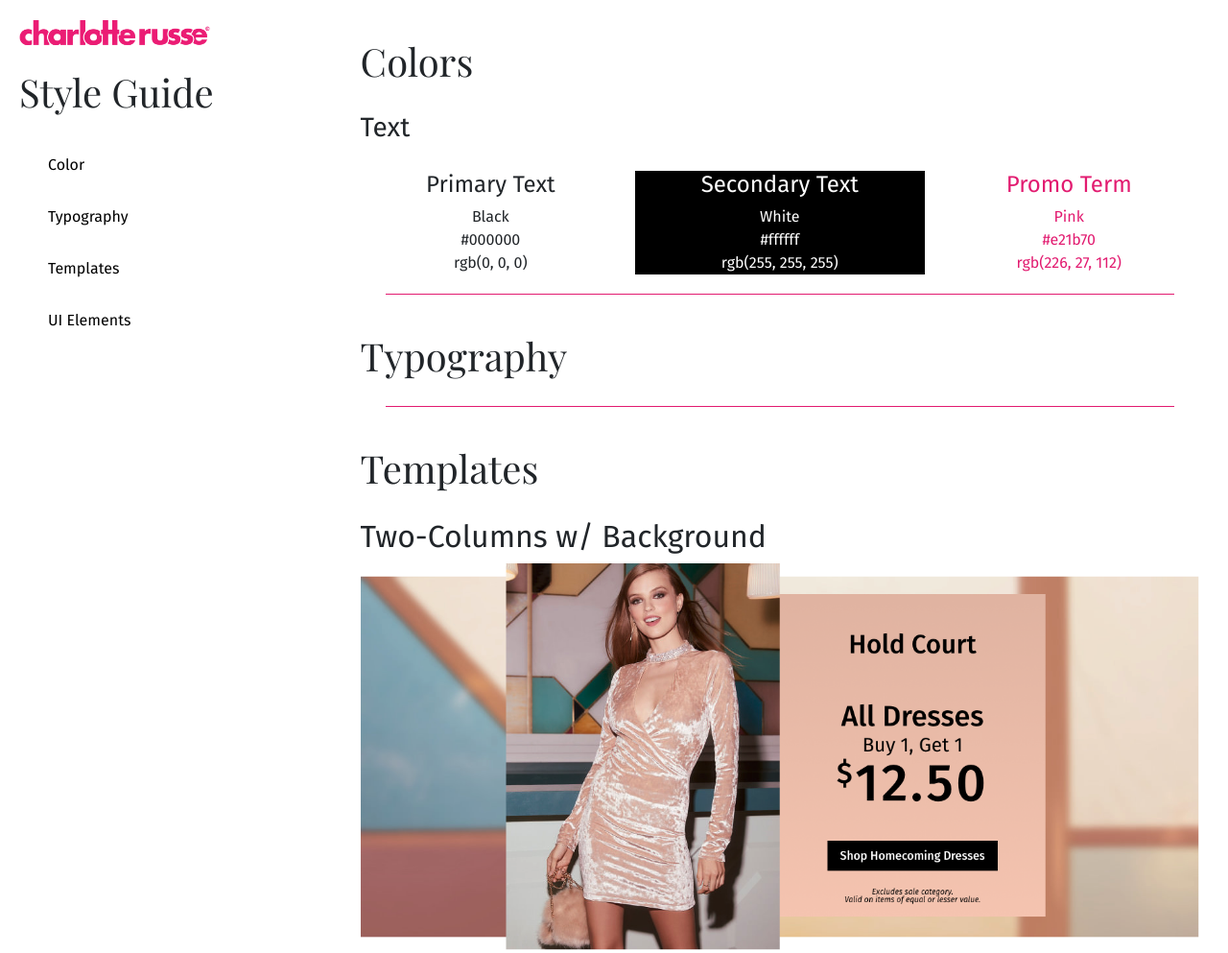
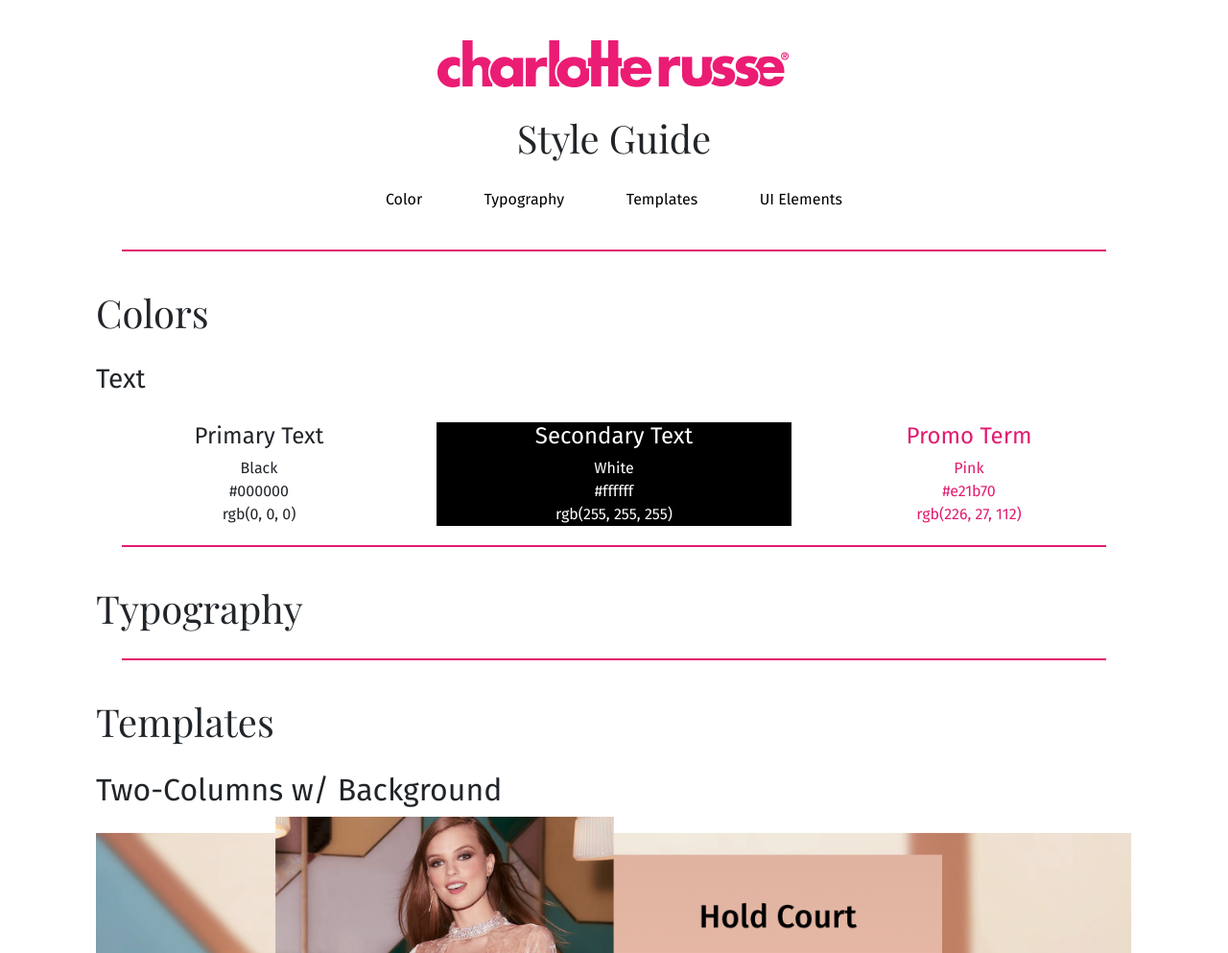
Before and after one commit to Dnguye92/charlotte-styleguide, a website: page app/index.html in a window 1280 px wide. Shown: the top 993 px of the page at 96% size. Drawn offline with nearby package versions, Linux system fonts and the light colour scheme.

Commit message:
Revert "Merge remote-tracking branch 'origin/sidenav'"
This reverts commit 854eb93d8f88d45d0ba743ec3cfa7f33c086c69d, reversing
changes made to 897c88f025979e5ba803cd7f4d75e19c4498bbe7.

```diff
--- a/app/index.html
+++ b/app/index.html
@@ -11,6 +11,9 @@
 <body>
 
 	<header>
+		<div class="container header">
+			<div class="row">
+				<div class="col-sm-12 text-center">
 					<img src="img/main-logo.png" alt="" class="img-fluid">
 					<h1>Style Guide</h1>
 					<ul>
@@ -19,9 +22,13 @@
 						<li><a href="#templates">Templates</a></li>
 						<li><a href="#ui-Elements">UI Elements</a></li>
 					</ul>
+				</div>
+			</div>
+		</div>
 	</header>
 
-	<div class="content">
+	<hr>
+
 	<div class="container" id="color">
 		<div class="row">
 			<div class="col-sm-12">
@@ -85,7 +92,6 @@
 			<div class="col-sm-12">
 				<h2>Two-Columns w/ Background</h2>
 				<img src="img/2-col-bg.jpg" class="img-fluid">
-
 			</div>
 		</div>
 		<div class="row">
@@ -123,7 +129,7 @@
 			</div>
 		</div>
 	</div>
-	</div>
+
 
 <script src="https://code.jquery.com/jquery-3.2.1.slim.min.js" integrity="sha384-KJ3o2DKtIkvYIK3UENzmM7KCkRr/rE9/Qpg6aAZGJwFDMVNA/GpGFF93hXpG5KkN" crossorigin="anonymous"></script>
 <script src="https://cdnjs.cloudflare.com/ajax/libs/popper.js/1.11.0/umd/popper.min.js" integrity="sha384-b/U6ypiBEHpOf/4+1nzFpr53nxSS+GLCkfwBdFNTxtclqqenISfwAzpKaMNFNmj4" crossorigin="anonymous"></script>
--- a/app/scss/app.scss
+++ b/app/scss/app.scss
@@ -47,53 +47,19 @@
 }
 
 hr {
-	border-color: $pink;
-	border-width: 1px;
-	width: 88%;
+	border: 1px solid $pink;
+	width: 80%;
 }
 
-header {
-	background-color: $white;
-	text-align: center;
-	@include small {
-		bottom: 0;
-		min-width: 150px;
-		padding: 20px;
-		position: fixed;
-		text-align: left;
-		top: 0;
-		z-index: 2;
-		width: 20%;
-	}
+.header {
 	ul {
-		padding-bottom: 10px;
-		padding-left: 10px;
-		padding-right: 10px;
-		padding-top: 10px;
-		margin-bottom: 10px;
-		margin-left: 20px;
-		margin-right: 20px;
-		margin-top: 10px;
-
-		@include small {
-			margin-left: 0;
-			padding-left: 0;
-		}
+		padding: 0;
+		margin: 0;
 		li {
 			font-family: $fira;
 			display: inline-block;
-			list-style: none;
-			margin-bottom: 10px;
-			margin-left: 10px;
-			margin-right: 10px;
-			margin-top: 10px;
-			padding-bottom: 10px;
-			padding-left: 20px;
-			padding-right: 20px;
-			padding-top: 10px;
-			@include small {
-				display: block;
-			}
+			margin: 10px;
+			padding: 10px 20px;
 			a, a:hover, a:active {
 				color: $black;
 			}
@@ -101,15 +67,5 @@
 	}
 	img {
 		margin: 0 0 20px 0;
-		width: 200px;
 	}
 }
-
-.content {
-	margin-left: auto;
-	margin-right: 0;
-	width: 100%;
-	@include small {
-		width: 73%;
-	}
-}
```
Also changed, not shown: app/css/app.min.css, app/img/typography-terms.png (deleted), 1 other file. Lines whose indentation alone changed are shown as unchanged.
